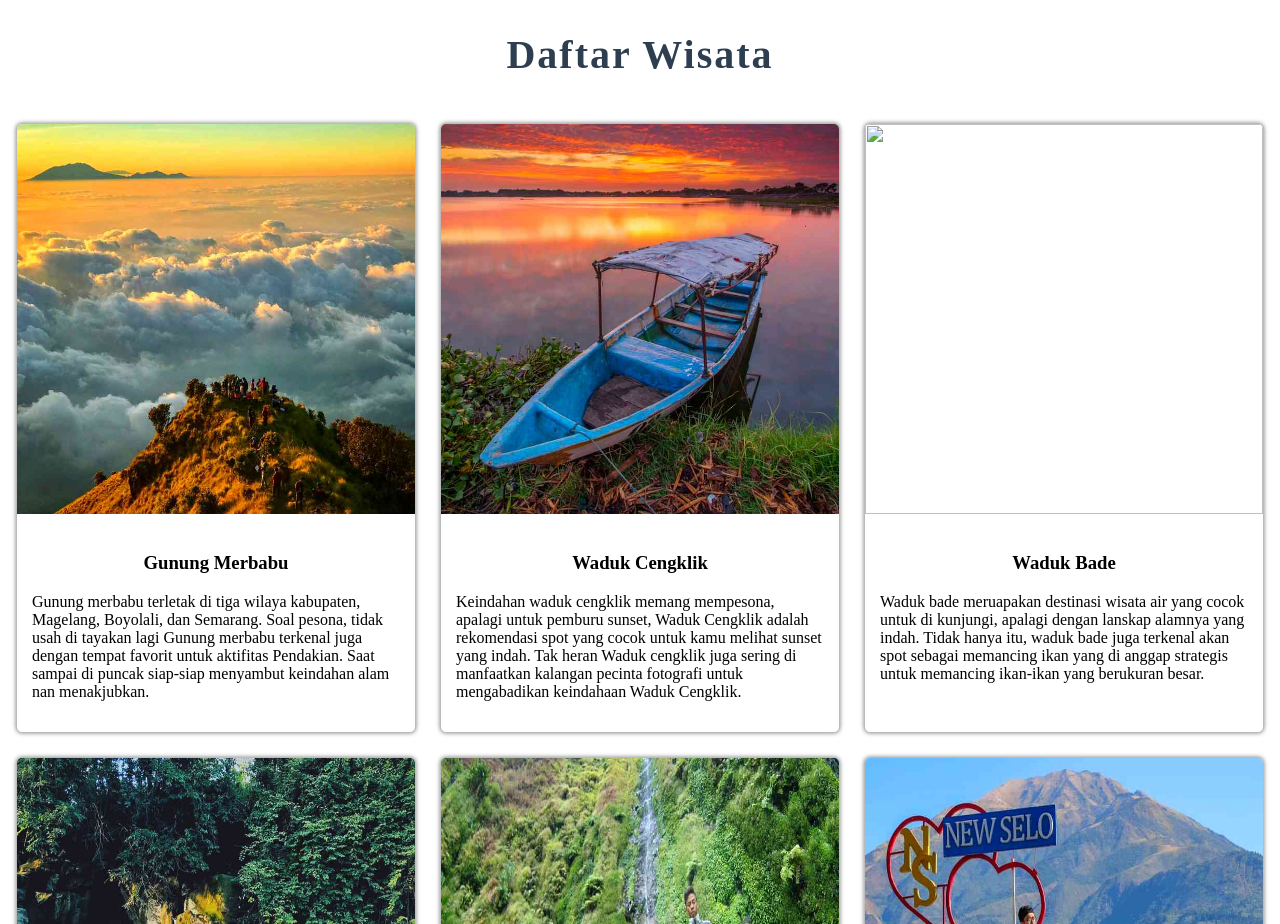
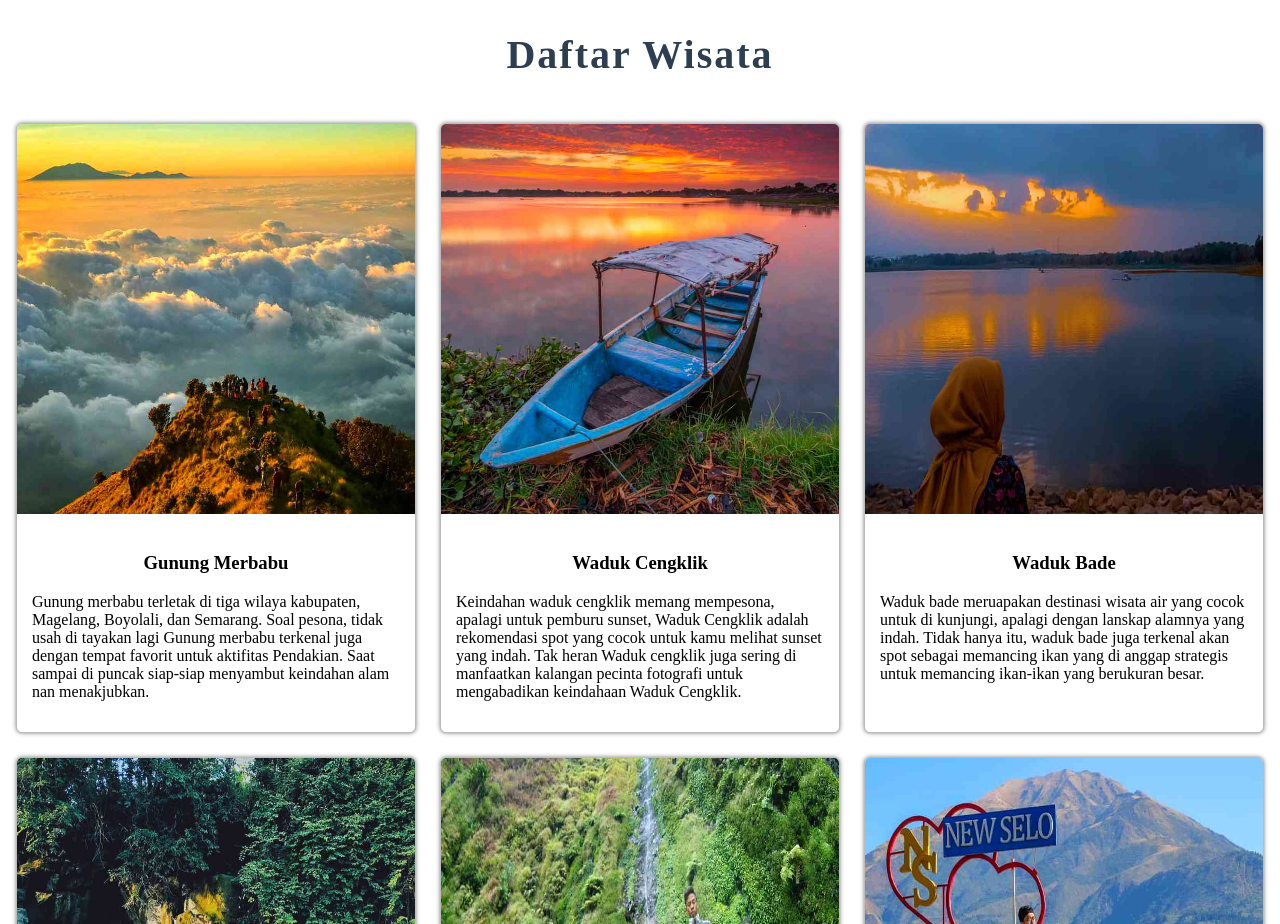
Before and after one commit to VickyArpa/wonderful-boyolali, a plain HTML site: page index.html in a window 1280 px wide. Shown: the part 820-1744 px from the top of the page. Drawn offline with Linux system fonts and the light colour scheme; a script that the page names is missing.

Commit message:
Update index.html

```diff
--- a/index.html
+++ b/index.html
@@ -75,7 +75,7 @@
                     </article>
 
                     <article class="card">
-                        <img src="assets/image/Artikel/waduk-badhe.jpg" class="foto-wisata">
+                        <img src="waduk-badhe.jpg" class="foto-wisata">
                         <div class="card-body">
 
                             <h3>Waduk Bade</h3>
```
